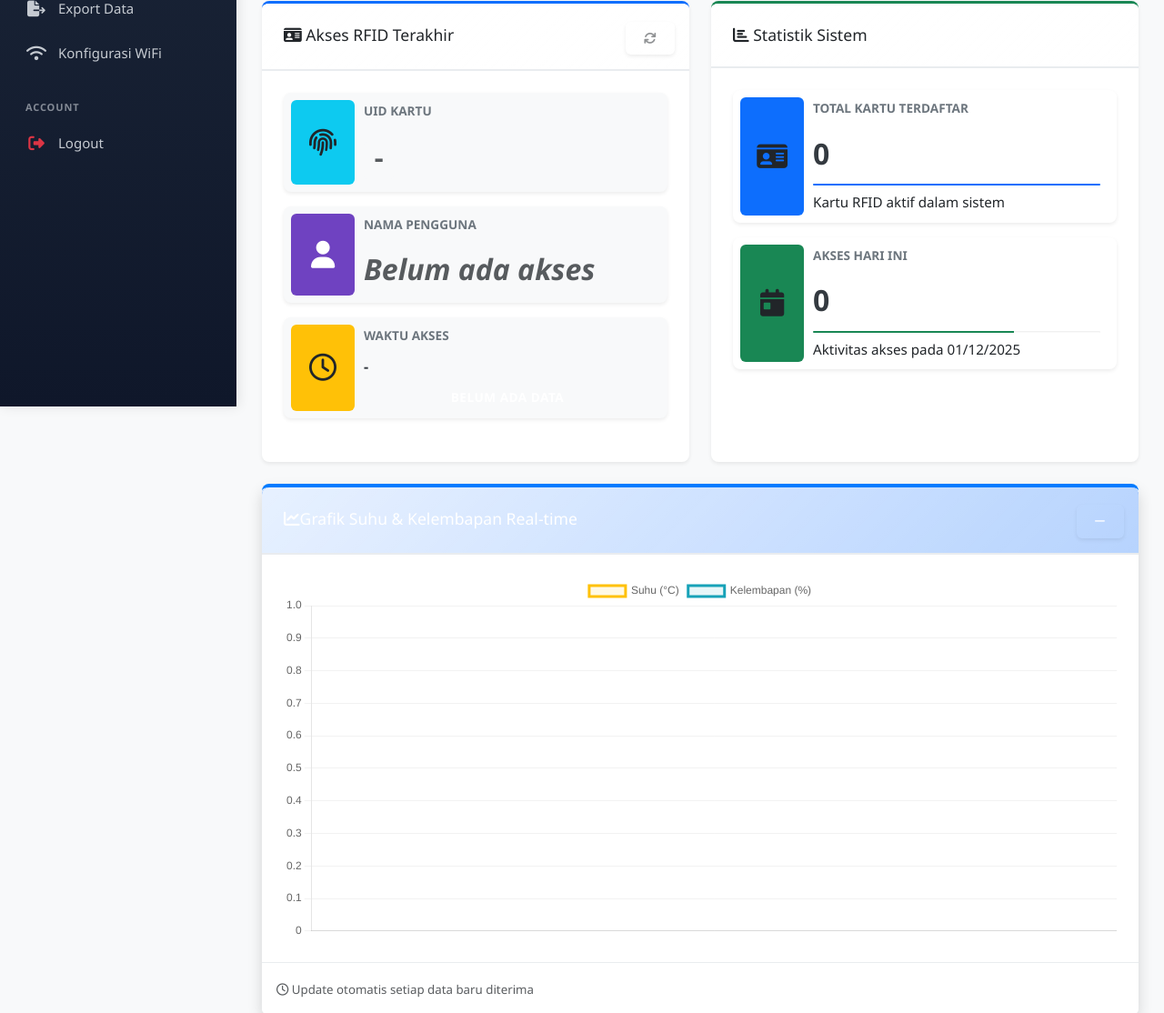
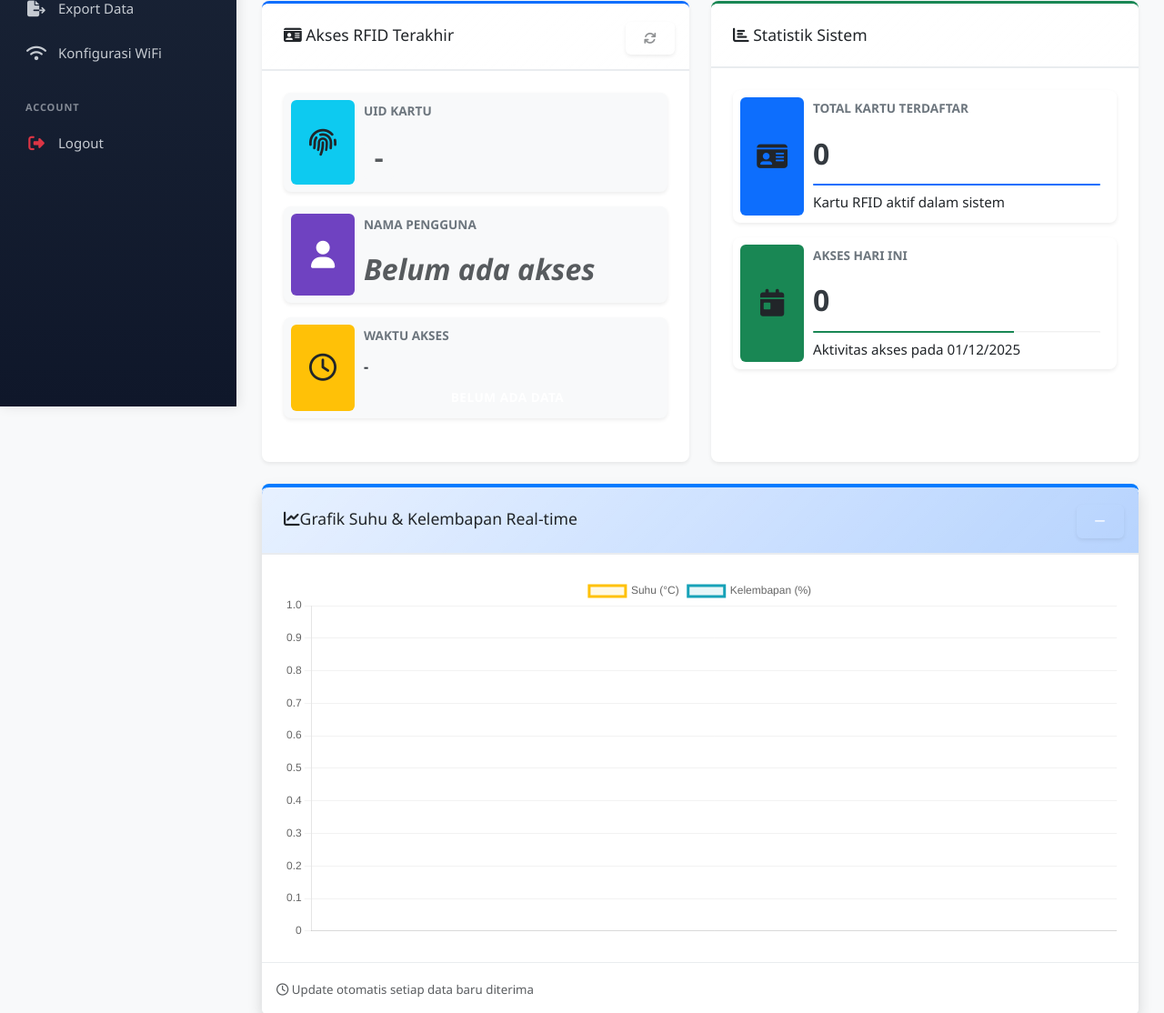
Before and after one commit to wildan-se/smarthome, a PHP site: page / in a window 1280 px wide. Shown: the part 353-1467 px from the top of the page at 91% size. Run offline with PHP 8.4, Linux system fonts and the light colour scheme; the visitor is signed in with stand-in values (Sample User, id 1); data that the repository does not hold is empty; some libraries are stand-ins or nearby versions.

Commit message:
Fix: Update card title styling for real-time temperature and humidity chart

```diff
--- a/index.php
+++ b/index.php
@@ -258,8 +258,8 @@ $pageJS = [
             <div class="col-12">
               <div class="card card-primary shadow-md fade-in" id="chartCard">
                 <div class="card-header">
-                  <h3 class="card-title">
-                    <i class="fas fa-chart-line mr-2"></i>Grafik Suhu & Kelembapan Real-time
+                  <h3 class="card-title text-dark">
+                    <i class="fas fa-chart-line mr-2 "></i>Grafik Suhu & Kelembapan Real-time
                   </h3>
                   <div class="card-tools">
                     <button type="button" class="btn btn-tool" data-card-widget="collapse">
```
